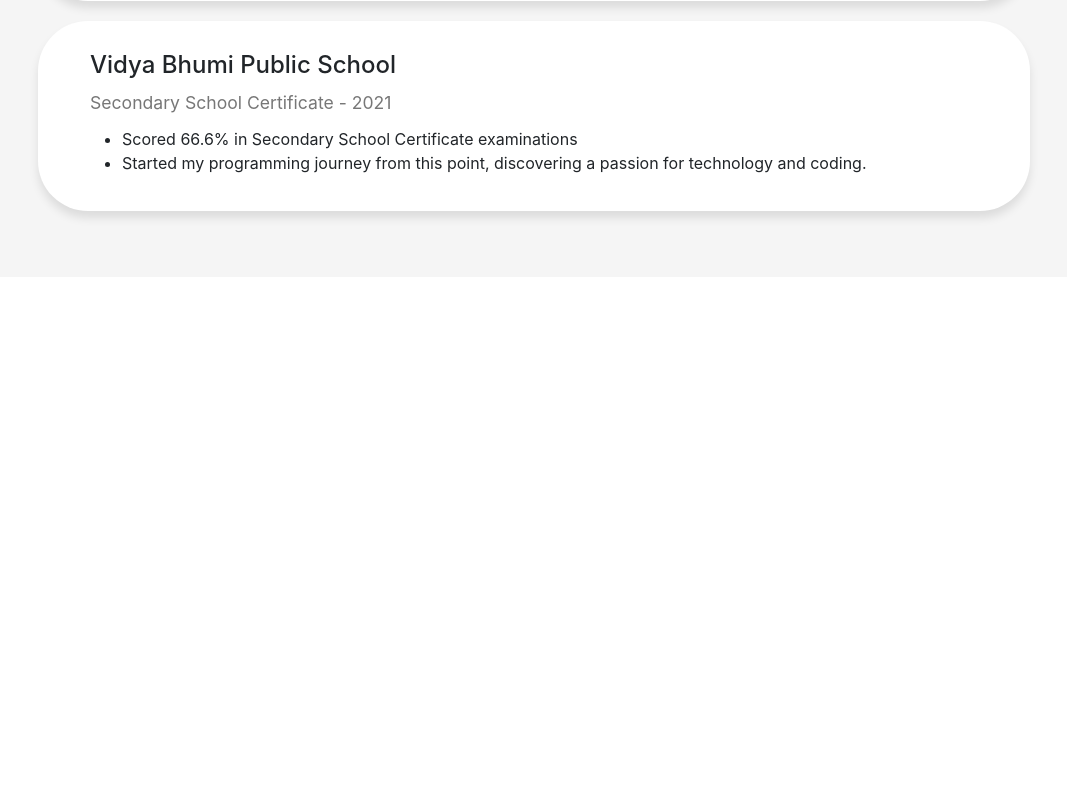
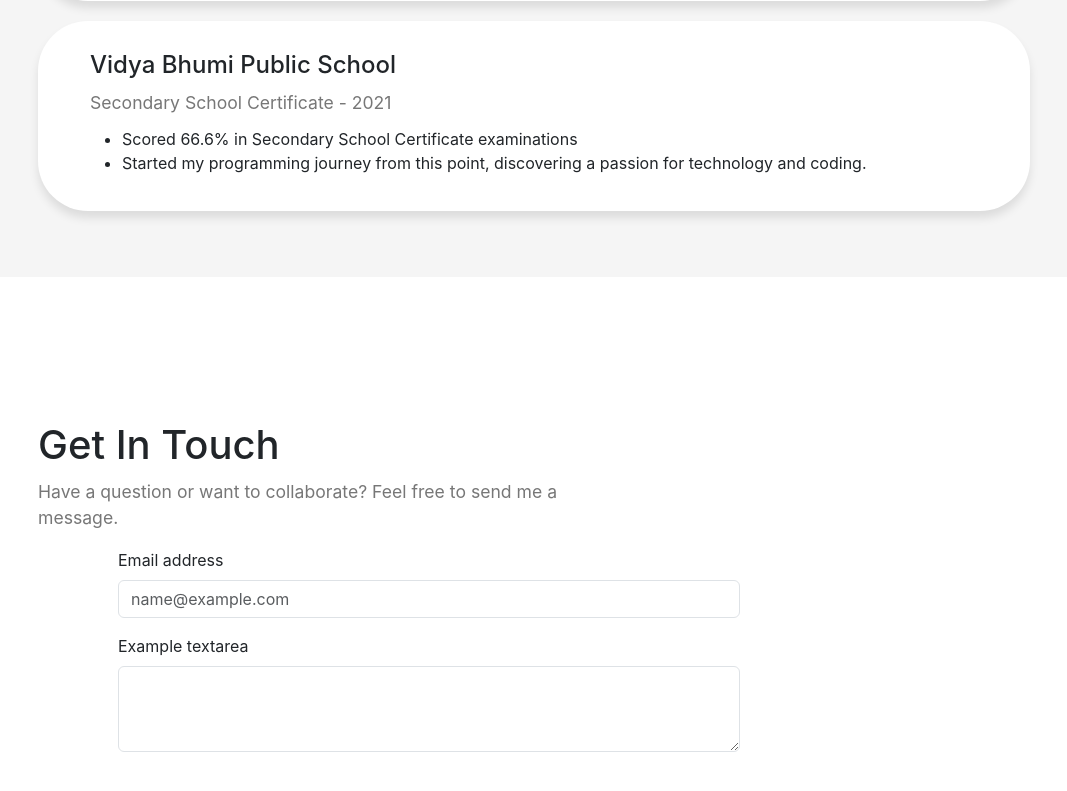
Before and after one commit to pathakjiop/New-Portfolio, a React (Create React App) app: page / in a window 1280 px wide. Shown: the part 3327-4118 px from the top of the page, without its empty margins (106-1173 px from the left). Before the commit the page ends 3604 px from the top, so only its background shows below. Built offline with nearby package versions, Linux system fonts and the light colour scheme.

Commit message:
Added Contact section

```diff
--- a/src/App.js
+++ b/src/App.js
@@ -4,6 +4,7 @@
 import Skills from "./components/Skills/Skills";
 import Projects from "./components/Projects/Projects";
 import Education from "./components/Education/Education";
+import Contact from "./components/Contact/Contact";
 import { BrowserRouter } from "react-router-dom";
 
 function App() {
@@ -15,6 +16,7 @@
         <Skills />
         <Projects />
         <Education />
+        <Contact />
       </BrowserRouter>
     </>
   );
--- /dev/null
+++ b/src/components/Contact/Contact.css
@@ -0,0 +1,18 @@
+.head {
+  padding: 9rem;
+  width: 1000px;
+}
+.para {
+  text-align: left;
+  margin-top: 10px;
+}
+
+.container {
+  display: flex;
+  justify-content: center; /* Center the form horizontally */
+}
+
+.form {
+  margin-right: 10px;
+  padding-left: 5rem;
+}
--- /dev/null
+++ b/src/components/Contact/Contact.js
@@ -0,0 +1,50 @@
+import React from "react";
+import "./Contact.css";
+
+const Contact = () => {
+  return (
+    <div className='head'>
+      <h1>Get In Touch</h1>
+      <p className='para'>
+        Have a question or want to collaborate? Feel free to send me a message.
+      </p>
+      <div className='form'>
+        <>
+          <div className='mb-3'>
+            <label
+              htmlFor='exampleFormControlInput1'
+              className='form-label'
+            >
+              Email address
+            </label>
+            <input
+              type='email'
+              className='form-control'
+              id='exampleFormControlInput1'
+              placeholder='name@example.com'
+            />
+          </div>
+          <div className='mb-3'>
+            <label
+              htmlFor='exampleFormControlTextarea1'
+              className='form-label'
+            >
+              Example textarea
+            </label>
+            <textarea
+              className='form-control'
+              id='exampleFormControlTextarea1'
+              rows={3}
+              defaultValue={""}
+            />
+          </div>
+        </>
+      </div>
+    </div>
+  );
+};
+
+export default Contact;
+
+// You can define Input and Textarea components here if needed
+// (consider using a UI library like Material UI or Bootstrap for these)
```
